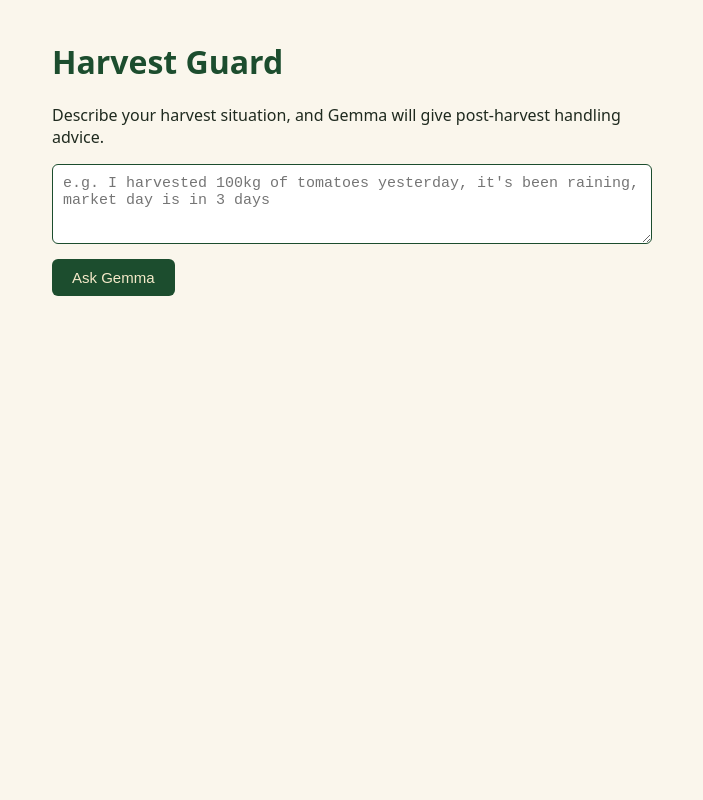
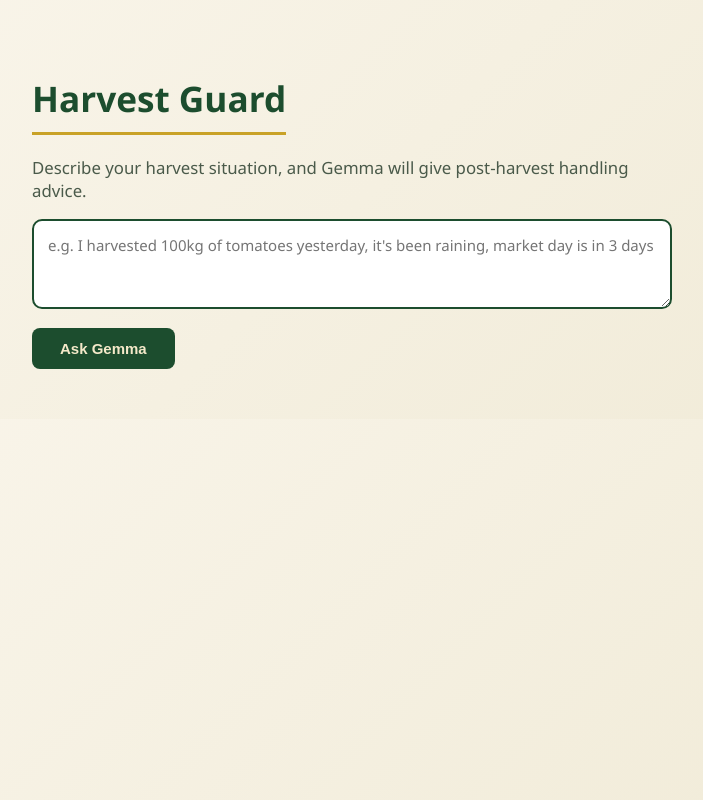
Before and after one commit to Abu-Sumayyah-05/Harvest-Guard, a website: page public/index.html in a window 1280 px wide. Shown: the whole page, without its empty margins (288-991 px from the left). Drawn offline with Linux system fonts and the light colour scheme.

Commit message:
improved the UI

```diff
--- a/public/index.html
+++ b/public/index.html
@@ -5,42 +5,62 @@
 <title>Harvest Guard</title>
 <style>
   body {
-    font-family: system-ui, sans-serif;
-    max-width: 600px;
-    margin: 40px auto;
+    font-family: 'Segoe UI', system-ui, sans-serif;
+    max-width: 640px;
+    margin: 50px auto;
     padding: 0 20px;
-    background: #faf6ec;
+    background: linear-gradient(135deg, #faf6ec 0%, #f0ead6 100%);
     color: #1f2a1f;
   }
-  h1 { color: #1c4d2e; }
+  h1 {
+    color: #1c4d2e;
+    font-size: 2.2em;
+    margin-bottom: 5px;
+    border-bottom: 3px solid #c9a227;
+    padding-bottom: 10px;
+    display: inline-block;
+  }
+  p { color: #4a5a4a; font-size: 1.05em; }
   textarea {
     width: 100%;
-    height: 80px;
-    padding: 10px;
+    height: 90px;
+    padding: 14px;
     font-size: 15px;
-    border: 1px solid #1c4d2e;
-    border-radius: 6px;
+    border: 2px solid #1c4d2e;
+    border-radius: 10px;
     box-sizing: border-box;
+    font-family: inherit;
+    resize: vertical;
+  }
+  textarea:focus {
+    outline: none;
+    border-color: #c9a227;
+    box-shadow: 0 0 0 3px rgba(201, 162, 39, 0.2);
   }
   button {
-    margin-top: 10px;
+    margin-top: 14px;
     background: #1c4d2e;
     color: #f4e9c9;
     border: none;
-    padding: 10px 20px;
-    border-radius: 6px;
+    padding: 12px 28px;
+    border-radius: 8px;
     font-size: 15px;
+    font-weight: 600;
     cursor: pointer;
+    transition: background 0.2s, transform 0.1s;
   }
+  button:hover:not(:disabled) { background: #143a22; transform: translateY(-1px); }
   button:disabled { opacity: 0.6; cursor: not-allowed; }
   #response {
-    margin-top: 20px;
-    padding: 15px;
+    margin-top: 24px;
+    padding: 20px;
     background: white;
-    border-left: 4px solid #c9a227;
-    border-radius: 4px;
+    border-left: 5px solid #c9a227;
+    border-radius: 8px;
     white-space: pre-wrap;
     display: none;
+    box-shadow: 0 2px 8px rgba(0,0,0,0.08);
+    line-height: 1.5;
   }
 </style>
 </head>
```
